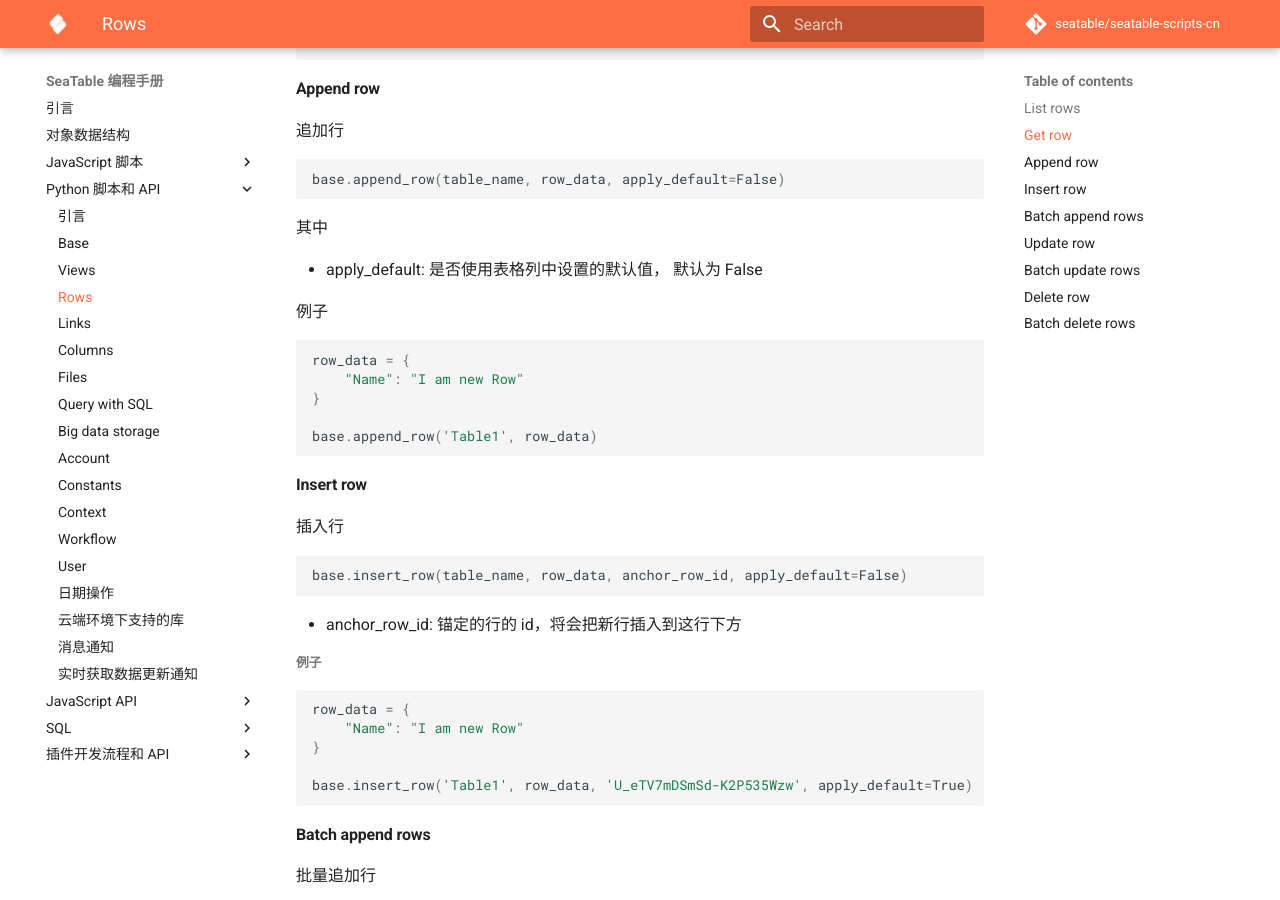
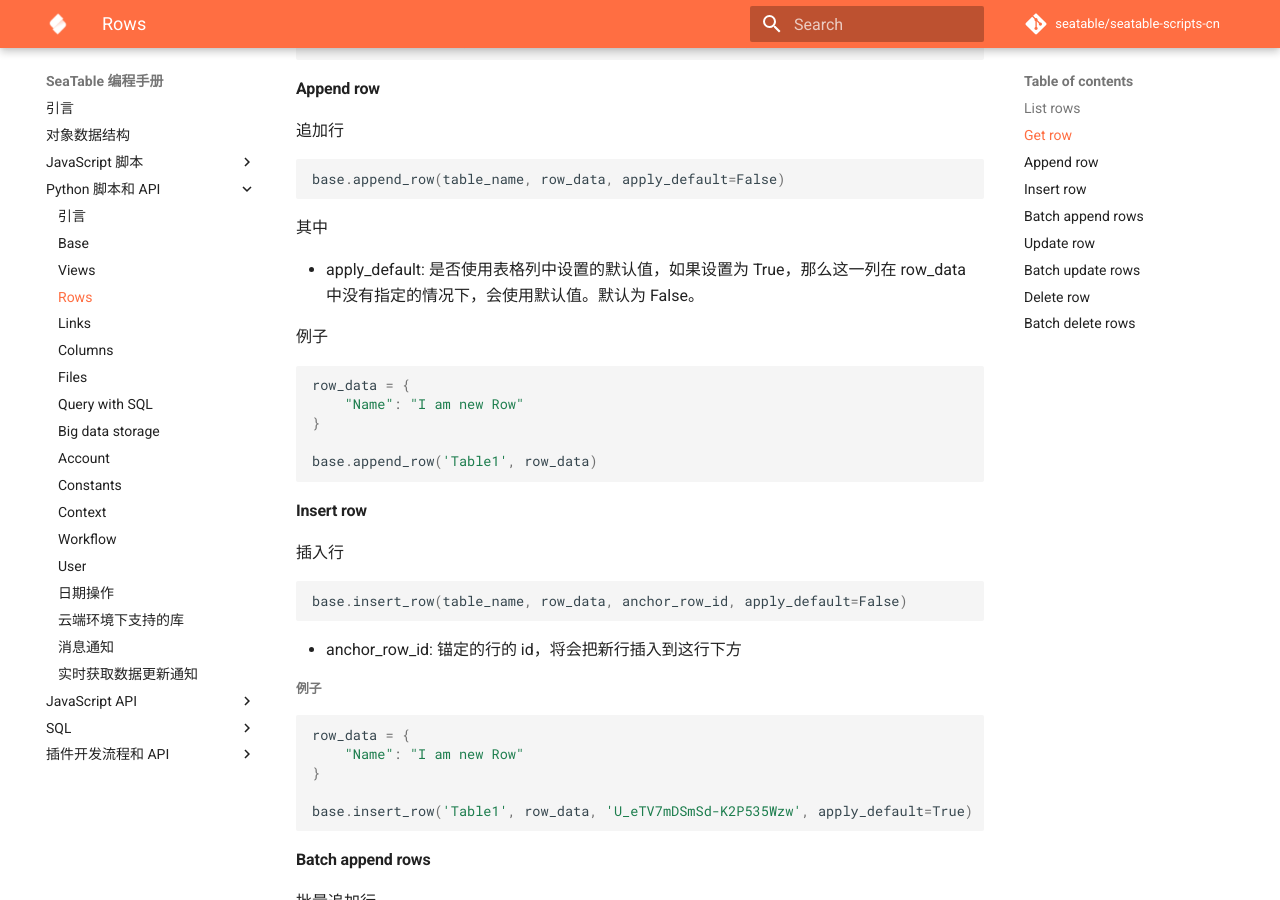
Before and after one commit to seatable/seatable-scripts-cn, an MkDocs documentation site: the page built from manual/python/rows.md, in a window 1280 px wide and 900 px high, scrolled down 1425 px. Built offline with MkDocs 1.6.1 and Material for MkDocs 9.7.7, drawn with Linux system fonts in a browser that asks for light colours; comment, search, counter and statistics services are not loaded.

Commit message:
Update rows.md

```diff
--- a/manual/python/rows.md
+++ b/manual/python/rows.md
@@ -77,7 +77,7 @@ base.append_row(table_name, row_data, apply_default=False)
 
 其中
 
-* apply_default:  是否使用表格列中设置的默认值， 默认为 False
+* apply_default:  是否使用表格列中设置的默认值，如果设置为 True，那么这一列在 row_data 中没有指定的情况下，会使用默认值。默认为 False。
 
 例子
 
```
